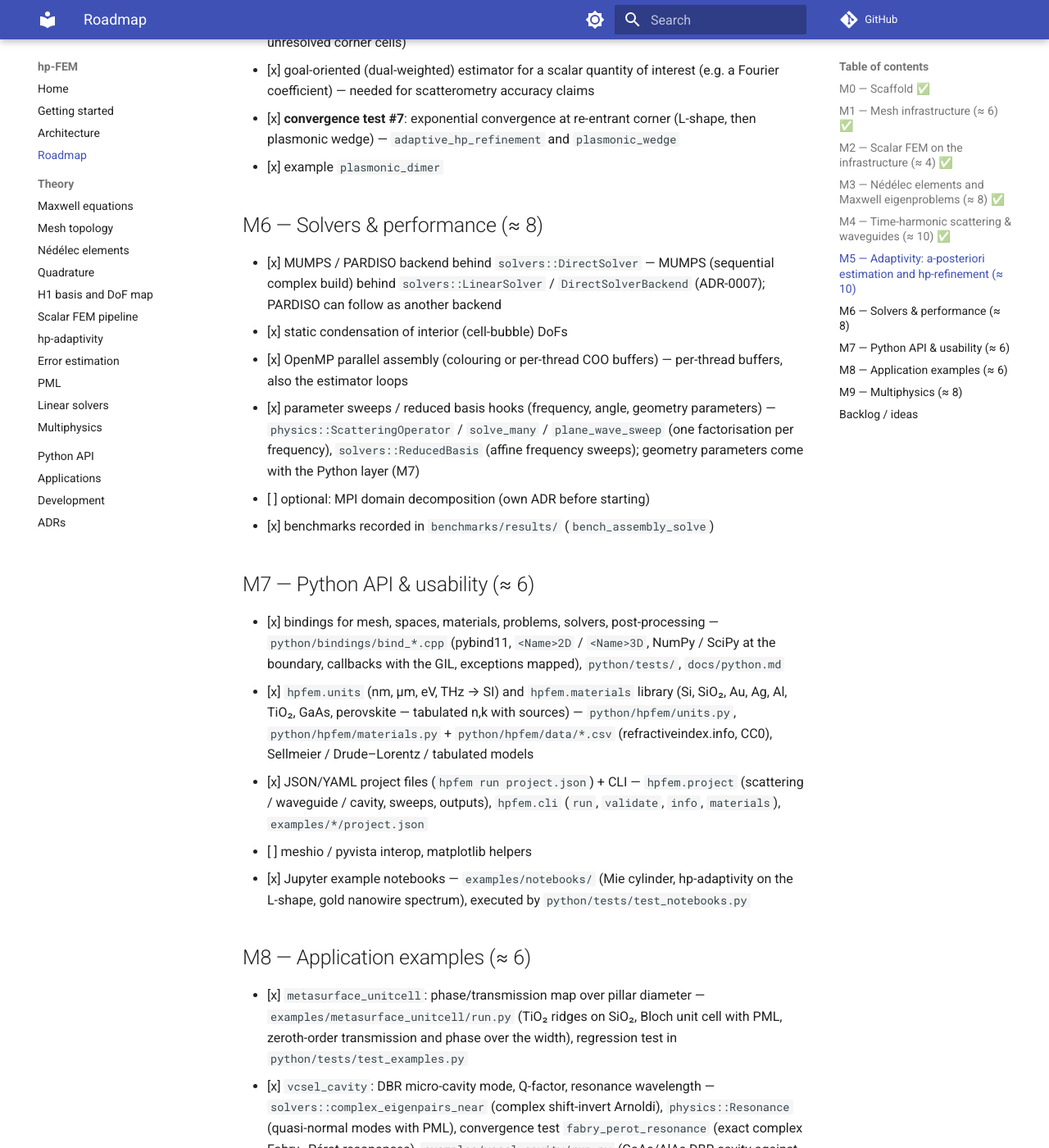
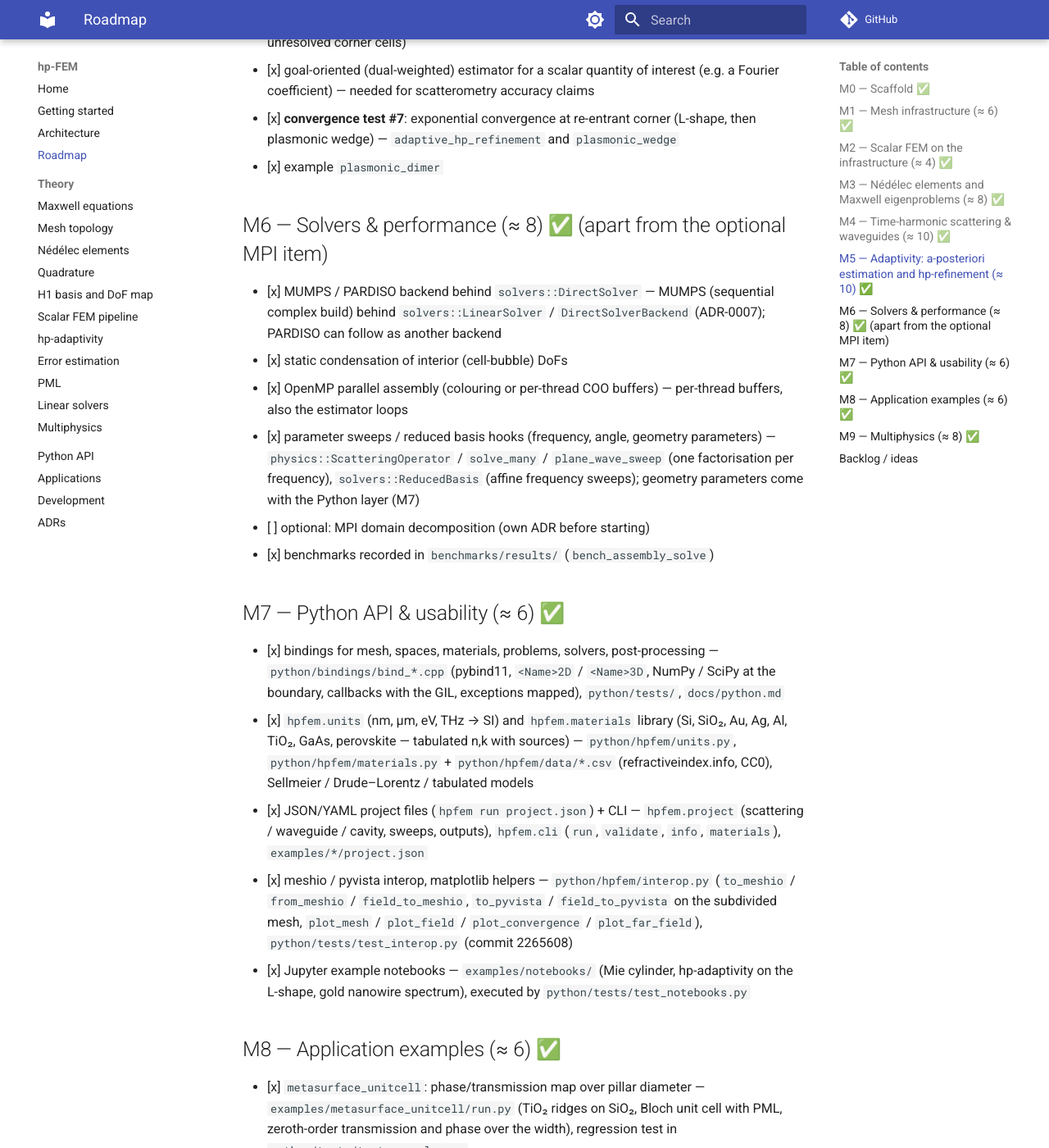
Before and after one commit to PhotonPower/hp-FEM, an MkDocs documentation site: the page built from docs/roadmap.md, in a window 1280 px wide and 1400 px high, scrolled down 2526 px. Shown: the whole window at 82% size. Built offline with MkDocs 1.6.1 and Material for MkDocs 9.7.7, drawn with Linux system fonts in a browser that asks for light colours; comment, search, counter and statistics services are not loaded; some of the changed text lies outside the part shown.

Commit message:
docs(roadmap): tick completed items after 0.2.0
Tick the M7 interop item (python/hpfem/interop.py, commit 2265608) and mark the
milestones M5, M7, M8 and M9 as complete in the headings; M6 is complete apart
from the optional MPI item, which stays the only open item.

Co-Authored-By: Claude Fable 5.1 <noreply@anthropic.com>

```diff
--- a/docs/roadmap.md
+++ b/docs/roadmap.md
@@ -61,7 +61,7 @@ holds. Estimated effort is in rough "focused sessions".
 - [x] **convergence test #6**: lamellar grating efficiencies vs. RCWA
 - [x] examples: `cavity_modes`, `mie_cylinder`, `slab_waveguide`, `lamellar_grating`
 
-## M5 — Adaptivity: a-posteriori estimation and hp-refinement (≈ 10)
+## M5 — Adaptivity: a-posteriori estimation and hp-refinement (≈ 10) ✅
 - [x] residual-based estimator for curl–curl (theory/error-estimation.md):
       element residual + tangential-curl jump + normal-displacement jump
 - [x] Dörfler marking
@@ -77,7 +77,7 @@ holds. Estimated effort is in rough "focused sessions".
       then plasmonic wedge) — `adaptive_hp_refinement` and `plasmonic_wedge`
 - [x] example `plasmonic_dimer`
 
-## M6 — Solvers & performance (≈ 8)
+## M6 — Solvers & performance (≈ 8) ✅ (apart from the optional MPI item)
 - [x] MUMPS / PARDISO backend behind `solvers::DirectSolver` — MUMPS (sequential complex
       build) behind `solvers::LinearSolver` / `DirectSolverBackend` (ADR-0007); PARDISO
       can follow as another backend
@@ -91,7 +91,7 @@ holds. Estimated effort is in rough "focused sessions".
 - [ ] optional: MPI domain decomposition (own ADR before starting)
 - [x] benchmarks recorded in `benchmarks/results/` (`bench_assembly_solve`)
 
-## M7 — Python API & usability (≈ 6)
+## M7 — Python API & usability (≈ 6) ✅
 - [x] bindings for mesh, spaces, materials, problems, solvers, post-processing —
       `python/bindings/bind_*.cpp` (pybind11, `<Name>2D` / `<Name>3D`, NumPy / SciPy at
       the boundary, callbacks with the GIL, exceptions mapped), `python/tests/`,
@@ -103,11 +103,14 @@ holds. Estimated effort is in rough "focused sessions".
 - [x] JSON/YAML project files (`hpfem run project.json`) + CLI — `hpfem.project`
       (scattering / waveguide / cavity, sweeps, outputs), `hpfem.cli` (`run`, `validate`,
       `info`, `materials`), `examples/*/project.json`
-- [ ] meshio / pyvista interop, matplotlib helpers
+- [x] meshio / pyvista interop, matplotlib helpers — `python/hpfem/interop.py`
+      (`to_meshio` / `from_meshio` / `field_to_meshio`, `to_pyvista` / `field_to_pyvista`
+      on the subdivided mesh, `plot_mesh` / `plot_field` / `plot_convergence` /
+      `plot_far_field`), `python/tests/test_interop.py` (commit 2265608)
 - [x] Jupyter example notebooks — `examples/notebooks/` (Mie cylinder, hp-adaptivity on
       the L-shape, gold nanowire spectrum), executed by `python/tests/test_notebooks.py`
 
-## M8 — Application examples (≈ 6)
+## M8 — Application examples (≈ 6) ✅
 - [x] `metasurface_unitcell`: phase/transmission map over pillar diameter —
       `examples/metasurface_unitcell/run.py` (TiO₂ ridges on SiO₂, Bloch unit cell with
       PML, zeroth-order transmission and phase over the width), regression test in
@@ -130,7 +133,7 @@ holds. Estimated effort is in rough "focused sessions".
       `Resonance2D`, transmission spectrum from a Gaussian current in the bus; the dip sits
       at the eigenmode resonance)
 
-## M9 — Multiphysics (≈ 8)
+## M9 — Multiphysics (≈ 8) ✅
 - [x] absorbed-power density → heat-conduction solve on the same mesh (H1) —
       `physics::absorbed_power_load` / `absorbed_power_density`, `physics::Thermal`
       (κ by tag, fixed temperatures, hanging nodes), convergence test `heat_conduction`
```
